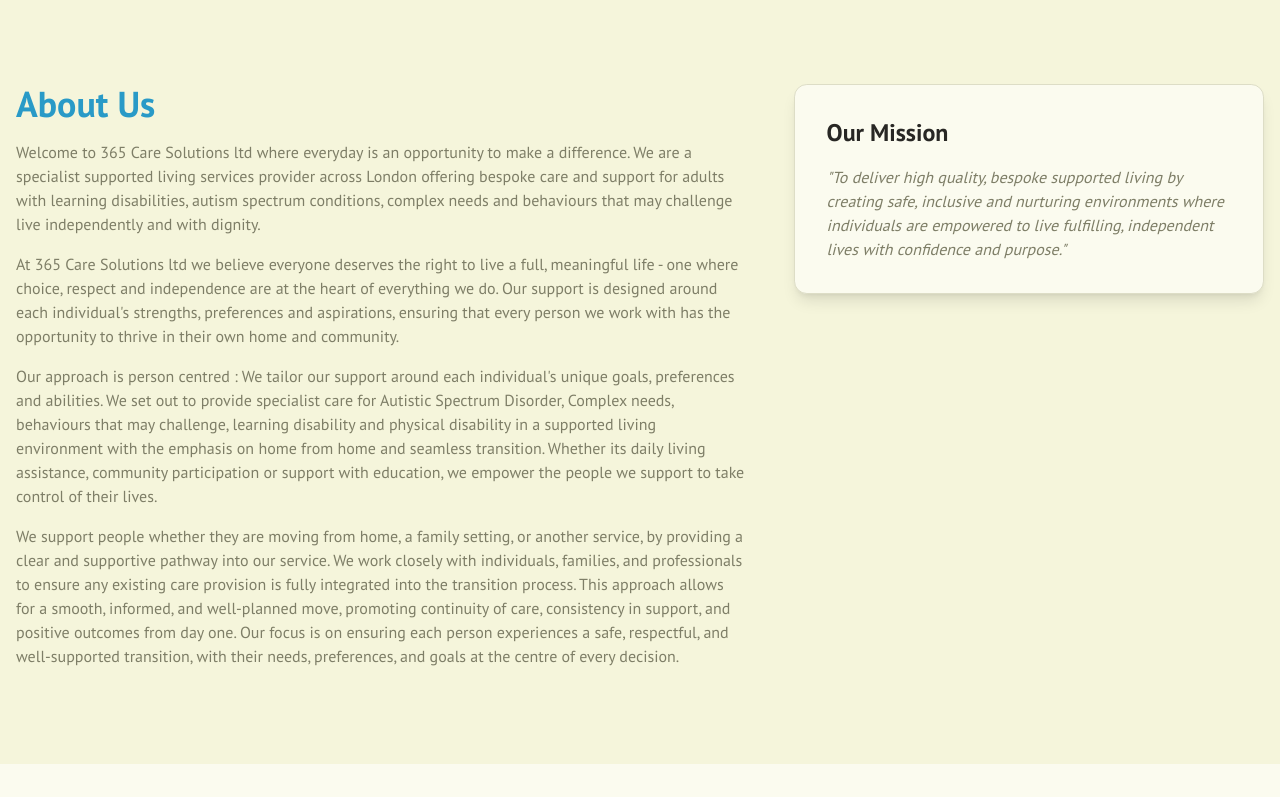
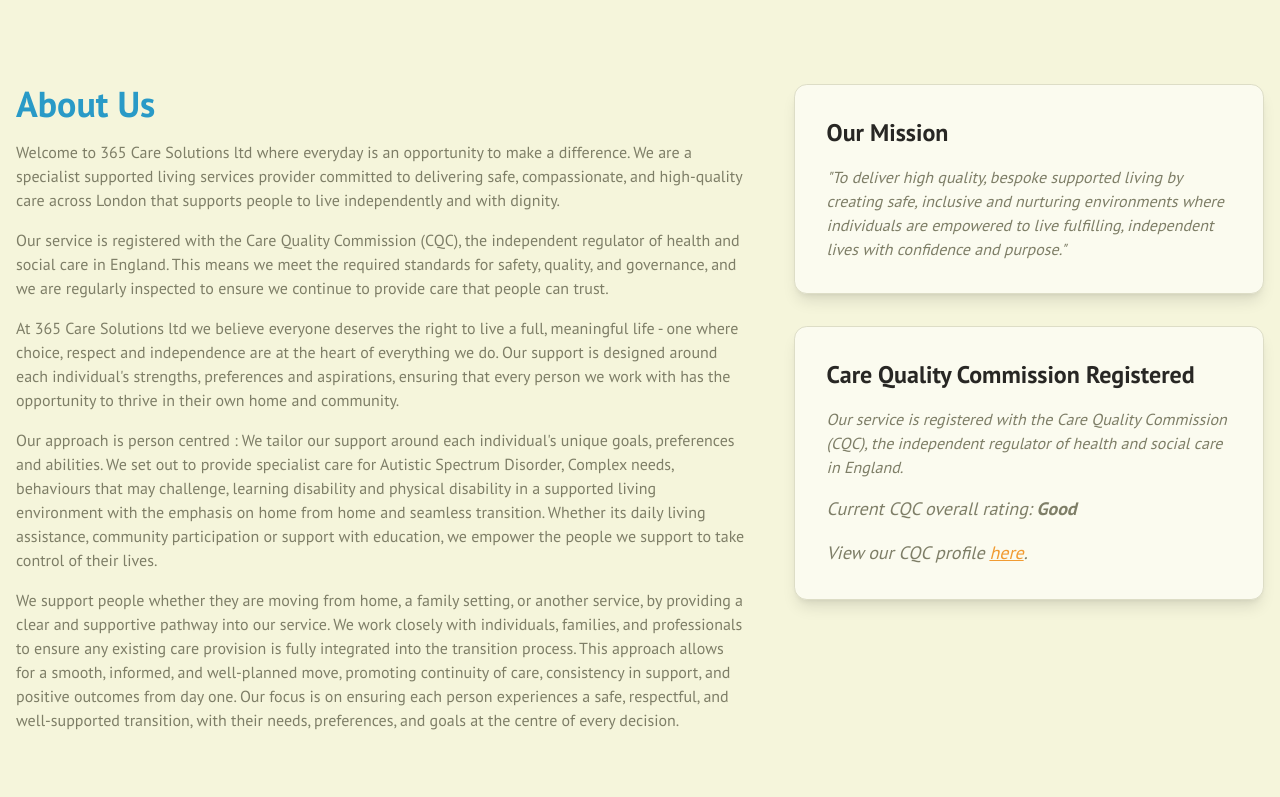
Before and after one commit to chrisbee2812/365caresol, a Next.js app: page /about in a window 1280 px wide. Shown: the part 566-1363 px from the top of the page. Built offline with nearby package versions, Linux system fonts and the light colour scheme.

Commit message:
added cqc info

```diff
--- a/src/app/about/page.tsx
+++ b/src/app/about/page.tsx
@@ -48,7 +48,10 @@
                             <h2 className="text-3xl md:text-4xl font-bold font-headline">About Us</h2>
                             <div className="mt-4 space-y-4 text-muted-foreground">
                                 <p>
-                                    Welcome to 365 Care Solutions ltd where everyday is an opportunity to make a difference. We are a specialist supported living services provider across London offering bespoke care and support for adults with learning disabilities, autism spectrum conditions, complex needs and behaviours that may challenge live independently and with dignity.
+                                    Welcome to 365 Care Solutions ltd where everyday is an opportunity to make a difference. We are a specialist supported living services provider committed to delivering safe, compassionate, and high-quality care across London that supports people to live independently and with dignity.
+                                </p>
+                                <p>
+                                    Our service is registered with the Care Quality Commission (CQC), the independent regulator of health and social care in England. This means we meet the required standards for safety, quality, and governance, and we are regularly inspected to ensure we continue to provide care that people can trust.
                                 </p>
                                 <p>
                                     At 365 Care Solutions ltd we believe everyone deserves the right to live a full, meaningful life - one where choice, respect and independence are at the heart of everything we do. Our support is designed around each individual's strengths, preferences and aspirations, ensuring that every person we work with has the opportunity to thrive in their own home and community.
@@ -67,6 +70,20 @@
                                     <h3 className="text-2xl font-bold font-headline mb-4">Our Mission</h3>
                                     <p className="text-muted-foreground italic">
                                         "To deliver high quality, bespoke supported living by creating safe, inclusive and nurturing environments where individuals are empowered to live fulfilling, independent lives with confidence and purpose."
+                                    </p>
+                                </CardContent>
+                            </Card>
+                            <Card className="bg-card shadow-lg mt-8">
+                                <CardContent className="p-8">
+                                    <h3 className="text-2xl font-bold font-headline mb-4">Care Quality Commission Registered</h3>
+                                    <p className="text-muted-foreground italic">
+                                        Our service is registered with the Care Quality Commission (CQC), the independent regulator of health and social care in England.
+                                    </p>
+                                    <p className="text-muted-foreground text-lg italic mt-4">
+                                        Current CQC overall rating: <strong>Good</strong>
+                                    </p>
+                                    <p className="text-muted-foreground text-lg italic mt-4">
+                                        View our CQC profile <Link href="https://www.cqc.org.uk/location/1-11210283645" target="_blank" className="text-primary underline">here</Link>.
                                     </p>
                                 </CardContent>
                             </Card>
```
